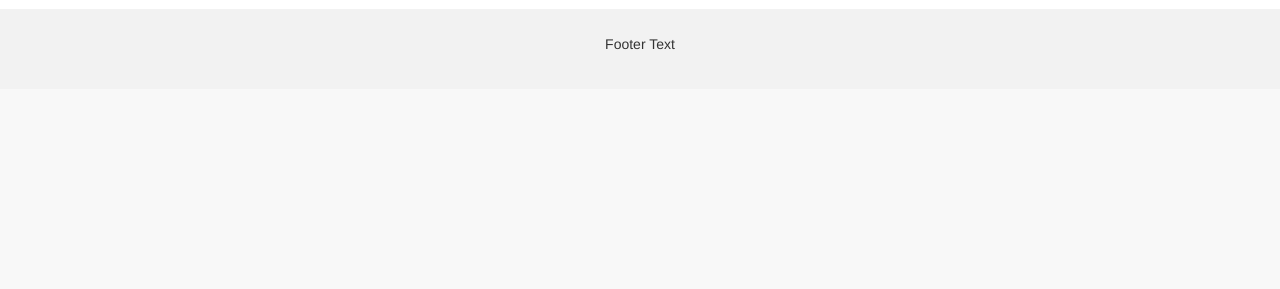
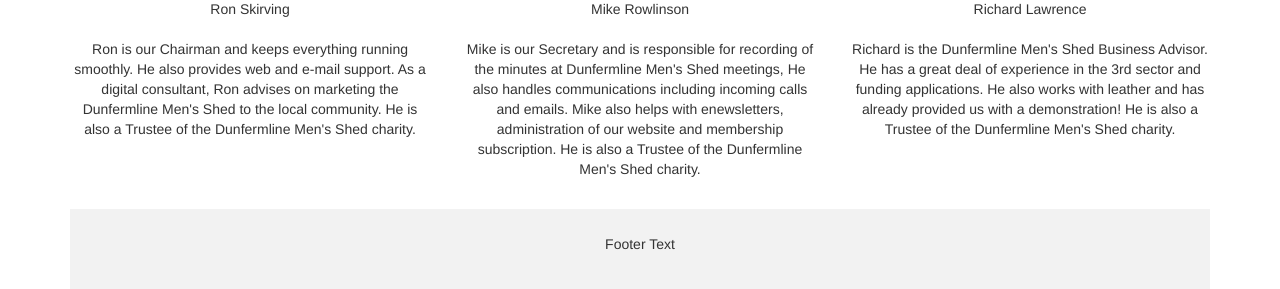
Before and after one commit to JBLACK2889/MENS-SHED-SOC09109, a Flask app: page /about in a window 1280 px wide. Shown: the part 1046-1335 px from the top of the page. Before the commit the page ends 1096 px from the top, so only its background shows below. Run offline with Flask 2, Linux system fonts and the light colour scheme; grey boxes labelled with a size stand in for pictures from a placeholder-image service; some libraries are stand-ins or nearby versions.

Commit message:
Updated about section

```diff
--- a/app/mens_shed/templates/about.html
+++ b/app/mens_shed/templates/about.html
@@ -101,27 +101,42 @@
 <div class="container text-center">
   <h3>About Us</h3><br>
   <div class="row">
+  <div class="well">
+       <p>Meet the members of the Dunfermline Men's Shed team! Here, you can read about the faces you'll be seeing around the
+	   shed, and get to know what each member does.</p>
+      </div>
+
    <div class="col-sm-4">
-      <img src="ron.jpg" class="img-responsive" style="width:100%" alt="Image">
-      <p>Ron Skirving</p>
+      <p><img src="https://dunfermlineshed.org.uk/data/files/ronskirving-deltadigital.jpg" class="img-responsive" style="height:400px" alt="Image">
+	  Ron Skirving
+	  <br><br>
+		Ron is our Chairman and keeps everything running smoothly.
+		He also provides web and e-mail support. As a digital consultant,
+		Ron advises on marketing the Dunfermline Men's Shed to the local community.
+		He is also a Trustee of the Dunfermline Men's Shed charity.
+	  </p>
     </div>
-    <div class="col-sm-4">
-      <img src="ron.jpg" class="img-responsive" style="width:100%" alt="Image">
-      <p>Jim Leishman</p>
+
+
+	<div class="col-sm-4">
+      <p><img src="https://dunfermlineshed.org.uk/data/files/michael.jpg" class="img-responsive" style="height:400px" alt="Image" >
+	  Mike Rowlinson
+	  <br><br>
+	  Mike is our Secretary and is responsible for recording of the minutes at Dunfermline
+	  Men's Shed  meetings, He also handles communications including incoming calls and
+	  emails. Mike also helps with enewsletters, administration of our website and membership
+	  subscription. He is also a Trustee of the Dunfermline Men's Shed charity.
+	  </p>
     </div>
+
 	<div class="col-sm-4">
-      <img src="ron.jpg" class="img-responsive" style="width:100%" alt="Image">
-      <p>Ron Skirving</p>
+	  <img src="https://dunfermlineshed.org.uk/data/files/richard.jpg" class="img-responsive" style="height:400px" alt="Image" >
+      <p>Richard Lawrence
+	  <br><br>
+	  Richard is  the Dunfermline Men's Shed  Business Advisor. He has a great deal of experience in the 3rd sector and funding applications. He also works with leather and has already provided
+	  us with a demonstration! He is also a Trustee of the Dunfermline Men's Shed charity.
+	  </p>
     </div>
-    <div class="col-sm-4">
-      <div class="well">
-       <p>Some text..</p>
-      </div>
-      <div class="well">
-       <p>Some text..</p>
-      </div>
-    </div>
-  </div>
 </div><br>
 
 <footer class="container-fluid text-center">
```
